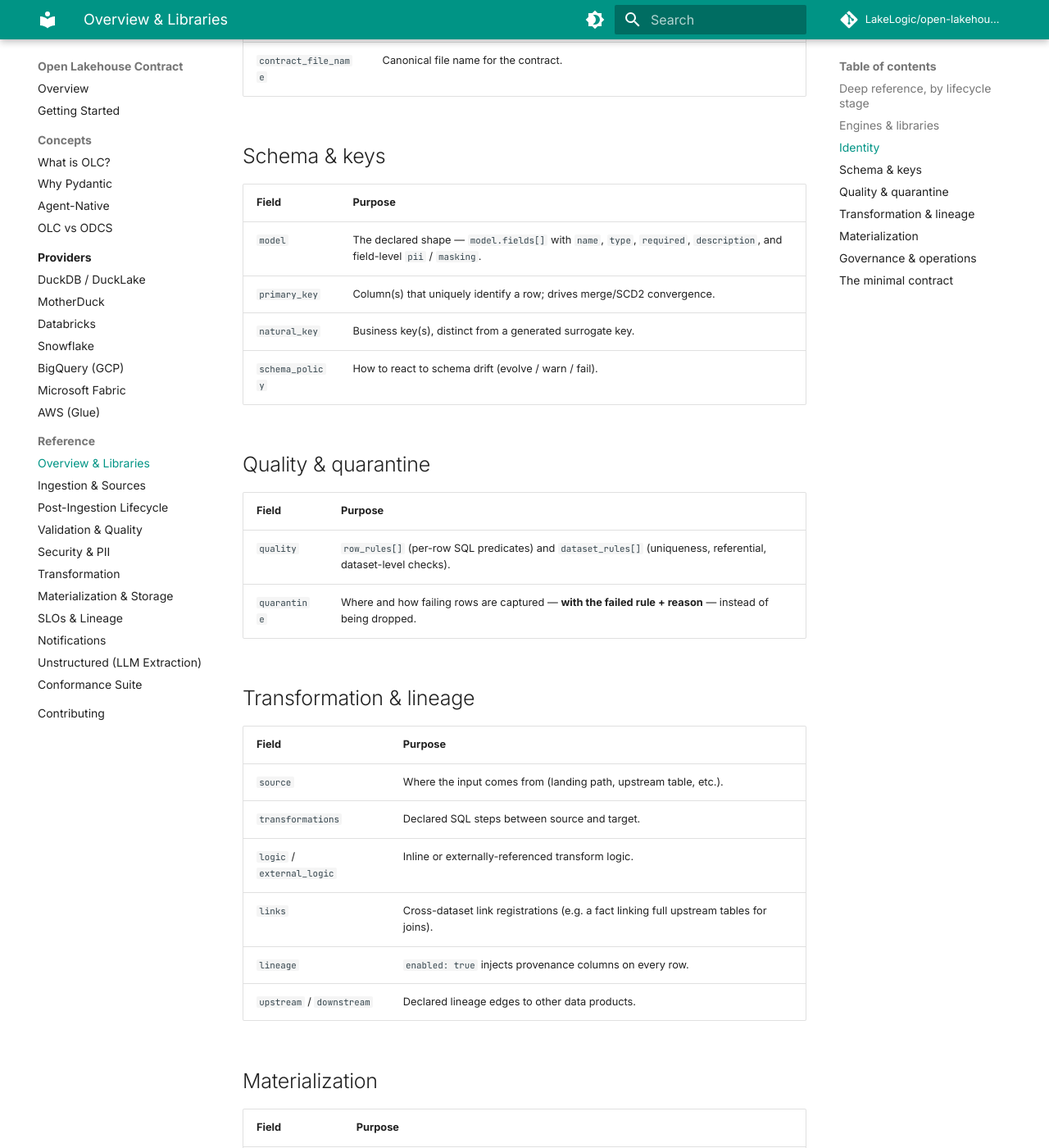
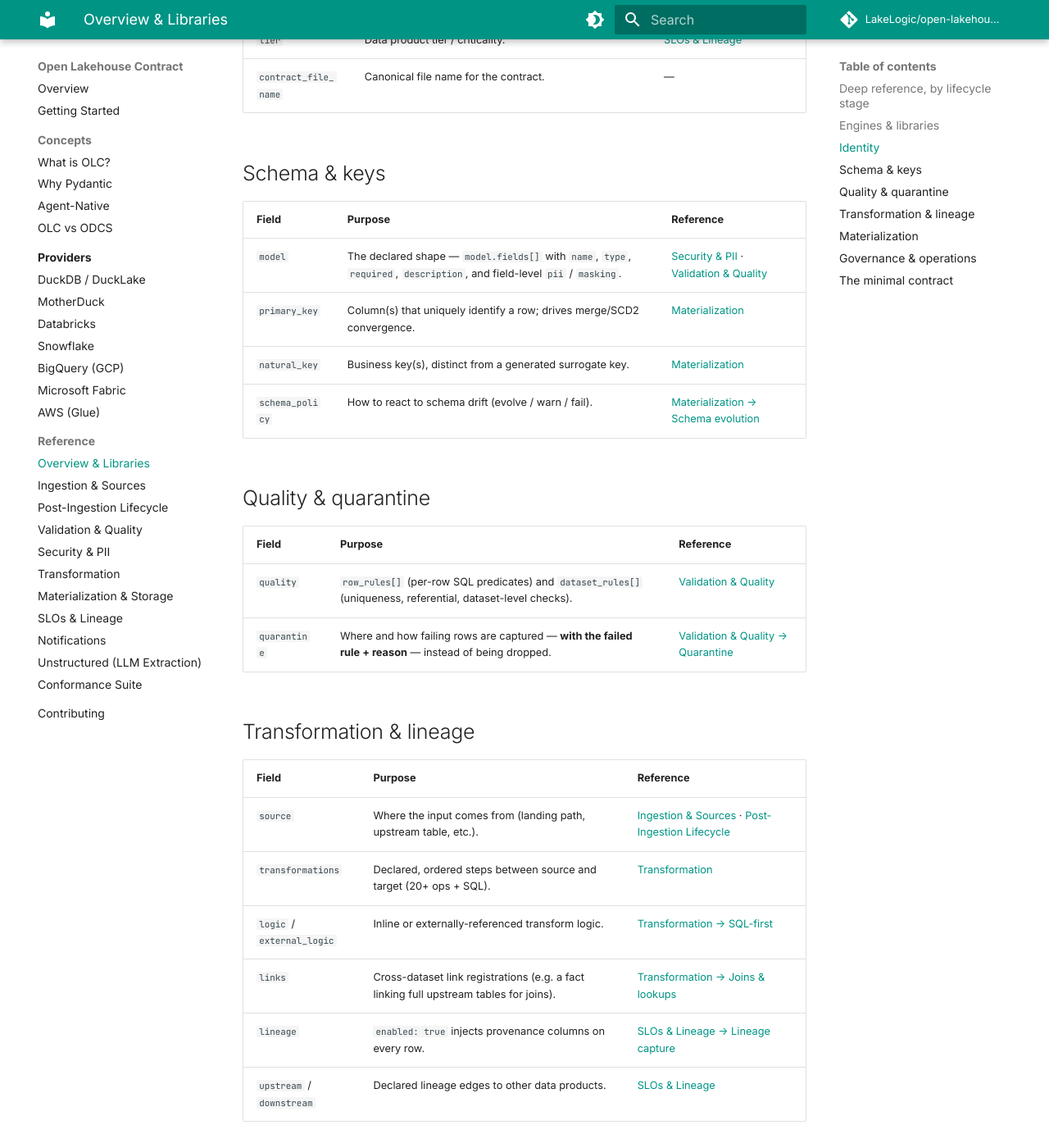
Before and after one commit to LakeLogic/open-lakehouse-contract, an MkDocs documentation site: the page built from docs/reference/schema.md, in a window 1280 px wide and 1400 px high, scrolled down 2188 px. Shown: the whole window at 82% size. Built offline with MkDocs 1.6.1 and Material for MkDocs 9.7.7, drawn with Linux system fonts in a browser that asks for light colours; comment, search, counter and statistics services are not loaded; some of the changed text lies outside the part shown.

Commit message:
docs(reference): link each field-reference row to its deep-dive page
The grouped field tables in the overview now carry a Reference column linking every
concept to the page that documents its options in full (transformations -> Transformation,
quality -> Validation & Quality, materialization -> Materialization & Storage, source ->
Ingestion/Lifecycle, lineage -> SLOs & Lineage, etc.), with section anchors. Verified all
links resolve under mkdocs build --strict.

```diff
--- a/docs/reference/schema.md
+++ b/docs/reference/schema.md
@@ -43,59 +43,59 @@ The contract is portable because each concern is implemented by a well-known lib
 
 ## Identity
 
-| Field | Purpose |
-|---|---|
-| `version` **(required)** | Contract version, e.g. `1.0.0`. |
-| `info` | Title, description, `table_name`, `target_layer`, owner. |
-| `metadata` | Free-form metadata; also carries backend hints (e.g. DuckLake metadata/data paths). |
-| `tier` | Data product tier / criticality. |
-| `contract_file_name` | Canonical file name for the contract. |
+| Field | Purpose | Reference |
+|---|---|---|
+| `version` **(required)** | Contract version, e.g. `1.0.0`. | [Getting Started](../getting-started.md#2-write-your-first-contract) |
+| `info` | Title, description, `table_name`, `target_layer`, owner. | [Getting Started](../getting-started.md#2-write-your-first-contract) |
+| `metadata` | Free-form metadata; also carries backend hints (e.g. DuckLake metadata/data paths). | [Providers → DuckDB/DuckLake](../providers/duckdb-ducklake.md) |
+| `tier` | Data product tier / criticality. | [SLOs & Lineage](slo.md) |
+| `contract_file_name` | Canonical file name for the contract. | — |
 
 ## Schema & keys
 
-| Field | Purpose |
-|---|---|
-| `model` | The declared shape — `model.fields[]` with `name`, `type`, `required`, `description`, and field-level `pii` / `masking`. |
-| `primary_key` | Column(s) that uniquely identify a row; drives merge/SCD2 convergence. |
-| `natural_key` | Business key(s), distinct from a generated surrogate key. |
-| `schema_policy` | How to react to schema drift (evolve / warn / fail). |
+| Field | Purpose | Reference |
+|---|---|---|
+| `model` | The declared shape — `model.fields[]` with `name`, `type`, `required`, `description`, and field-level `pii` / `masking`. | [Security & PII](security.md) · [Validation & Quality](quality.md#field-level-rules) |
+| `primary_key` | Column(s) that uniquely identify a row; drives merge/SCD2 convergence. | [Materialization](materialization.md#write-strategies) |
+| `natural_key` | Business key(s), distinct from a generated surrogate key. | [Materialization](materialization.md#scd2-history) |
+| `schema_policy` | How to react to schema drift (evolve / warn / fail). | [Materialization → Schema evolution](materialization.md#schema-evolution) |
 
 ## Quality & quarantine
 
-| Field | Purpose |
-|---|---|
-| `quality` | `row_rules[]` (per-row SQL predicates) and `dataset_rules[]` (uniqueness, referential, dataset-level checks). |
-| `quarantine` | Where and how failing rows are captured — **with the failed rule + reason** — instead of being dropped. |
+| Field | Purpose | Reference |
+|---|---|---|
+| `quality` | `row_rules[]` (per-row SQL predicates) and `dataset_rules[]` (uniqueness, referential, dataset-level checks). | [Validation & Quality](quality.md) |
+| `quarantine` | Where and how failing rows are captured — **with the failed rule + reason** — instead of being dropped. | [Validation & Quality → Quarantine](quality.md#quarantine) |
 
 ## Transformation & lineage
 
-| Field | Purpose |
-|---|---|
-| `source` | Where the input comes from (landing path, upstream table, etc.). |
-| `transformations` | Declared SQL steps between source and target. |
-| `logic` / `external_logic` | Inline or externally-referenced transform logic. |
-| `links` | Cross-dataset link registrations (e.g. a fact linking full upstream tables for joins). |
-| `lineage` | `enabled: true` injects provenance columns on every row. |
-| `upstream` / `downstream` | Declared lineage edges to other data products. |
+| Field | Purpose | Reference |
+|---|---|---|
+| `source` | Where the input comes from (landing path, upstream table, etc.). | [Ingestion & Sources](ingestion.md) · [Post-Ingestion Lifecycle](lifecycle.md) |
+| `transformations` | Declared, ordered steps between source and target (20+ ops + SQL). | [Transformation](transformation.md) |
+| `logic` / `external_logic` | Inline or externally-referenced transform logic. | [Transformation → SQL-first](transformation.md#sql-first-the-escape-hatch) |
+| `links` | Cross-dataset link registrations (e.g. a fact linking full upstream tables for joins). | [Transformation → Joins & lookups](transformation.md#joins-lookups) |
+| `lineage` | `enabled: true` injects provenance columns on every row. | [SLOs & Lineage → Lineage capture](slo.md#lineage-capture) |
+| `upstream` / `downstream` | Declared lineage edges to other data products. | [SLOs & Lineage](slo.md#lineage-capture) |
 
 ## Materialization
 
-| Field | Purpose |
-|---|---|
-| `materialization` | `strategy` (append / merge / scd2 / overwrite) + `format` (delta / iceberg / ducklake / native). The declarative-convergence target. |
-| `dataset` | Dataset-level materialization/registration attributes. |
-| `server` | Target server/warehouse connection context. |
-| `environments` | Per-environment overrides (dev / staging / prod). |
-| `schedule` | Intended run cadence. |
+| Field | Purpose | Reference |
+|---|---|---|
+| `materialization` | `strategy` (append / merge / scd2 / overwrite) + `format` (delta / iceberg / ducklake / native). The declarative-convergence target. | [Materialization & Storage](materialization.md) |
+| `dataset` | Dataset-level materialization/registration attributes. | [Materialization & Storage](materialization.md) |
+| `server` | Target server/warehouse connection context. | [Post-Ingestion Lifecycle](lifecycle.md#same-control-on-the-server-block) |
+| `environments` | Per-environment overrides (dev / staging / prod). | [Materialization & Storage](materialization.md) |
+| `schedule` | Intended run cadence. | [Ingestion & Sources → Load modes](ingestion.md#load-modes) |
 
 ## Governance & operations
 
-| Field | Purpose |
-|---|---|
-| `compliance` | Compliance classification and controls. |
-| `service_levels` | SLOs — freshness, volume, availability targets. |
-| `observatory` | Observability/monitoring configuration. |
-| `extraction` | Unstructured / LLM extraction configuration (text → structured). |
+| Field | Purpose | Reference |
+|---|---|---|
+| `compliance` | Compliance classification and controls. | [Security & PII](security.md#access-audit) |
+| `service_levels` | SLOs — freshness, volume, availability targets. | [SLOs & Lineage](slo.md#service-levels-slos) |
+| `observatory` | Observability/monitoring configuration. | [Notifications](notifications.md) |
+| `extraction` | Unstructured / LLM extraction configuration (text → structured). | [Unstructured / LLM Extraction](extraction.md) |
 
 ## The minimal contract
 
```
Also changed, not shown: other parts of docs/reference/schema.md (+1 -1 lines).
